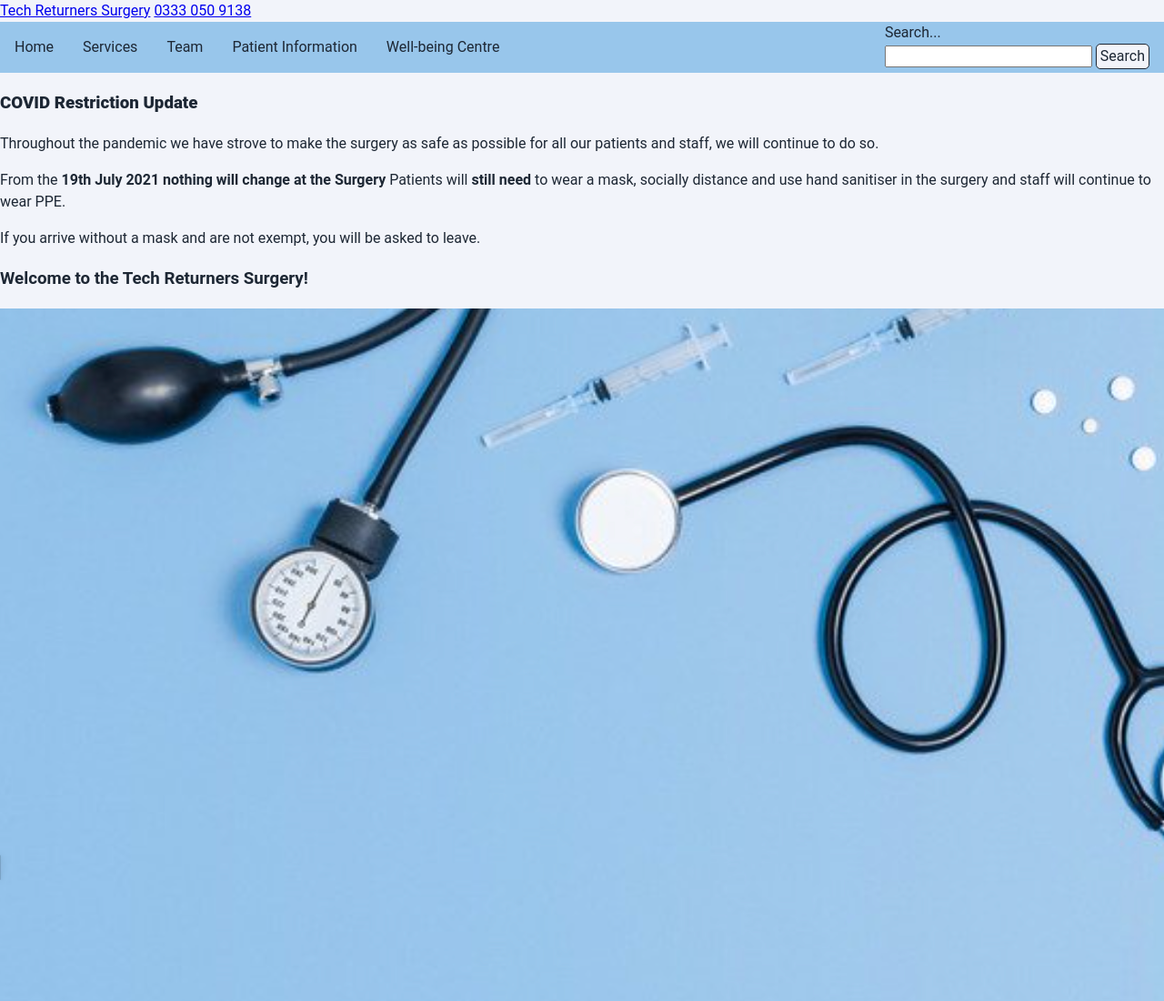
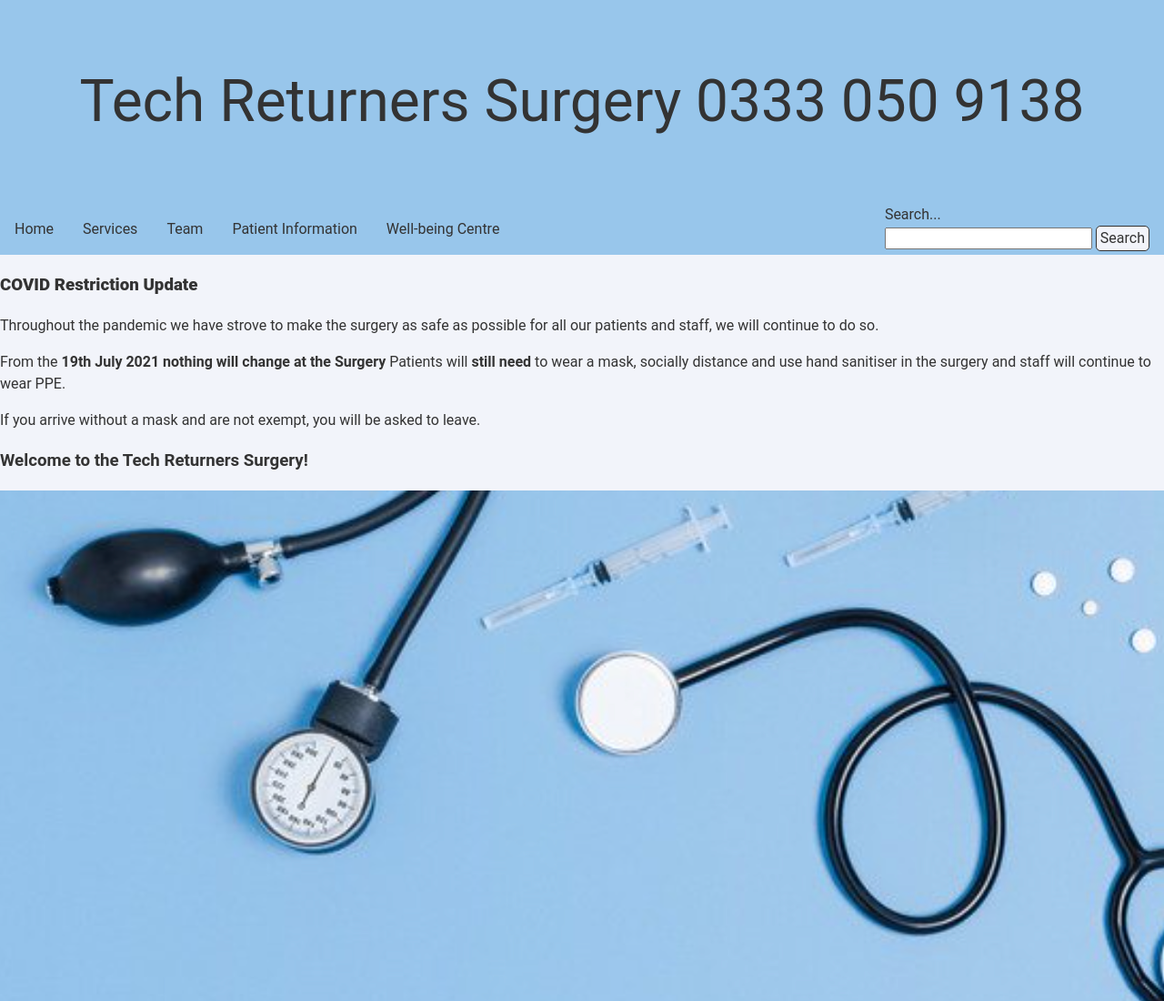
Before and after one commit to hayleyashby7/css-key-concepts, a website: page index.html in a window 1280 px wide. Shown: the top 1100 px of the page at 91% size. Drawn offline with nearby package versions, Linux system fonts and the light colour scheme.

Commit message:
Header styling

```diff
--- a/styles.css
+++ b/styles.css
@@ -1,7 +1,7 @@
 :root {
 	--blue: #98c6eb;
 	--white: #f2f4fa;
-	--black: #1d2734;
+	--black: #333333;
 	--accent: #f2bb05;
 }
 
@@ -11,6 +11,20 @@ body {
 	font-family: 'Roboto', sans-serif;
 	font-size: 16px;
 	line-height: 1.5;
+}
+
+/* Header */
+header {
+	background-color: var(--blue);
+	color: var(--white);
+	padding: 1em;
+	text-align: center;
+	font-size: 5vw;
+}
+
+header a {
+	color: var(--black);
+	text-decoration: none;
 }
 
 /* Nav Bar */
@@ -45,7 +59,7 @@ body {
 .nav-bar .search {
 	float: right;
 	margin: 0;
-	padding: 0em 	1em;
+	padding: 0em 1em;
 }
 
 .search label {
```
